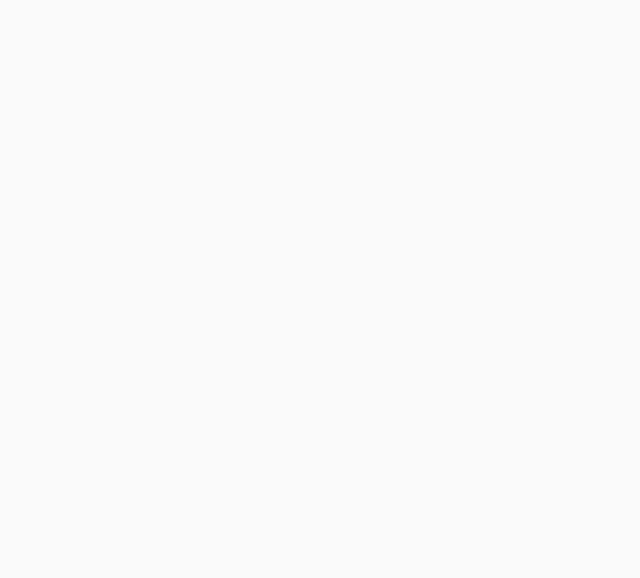
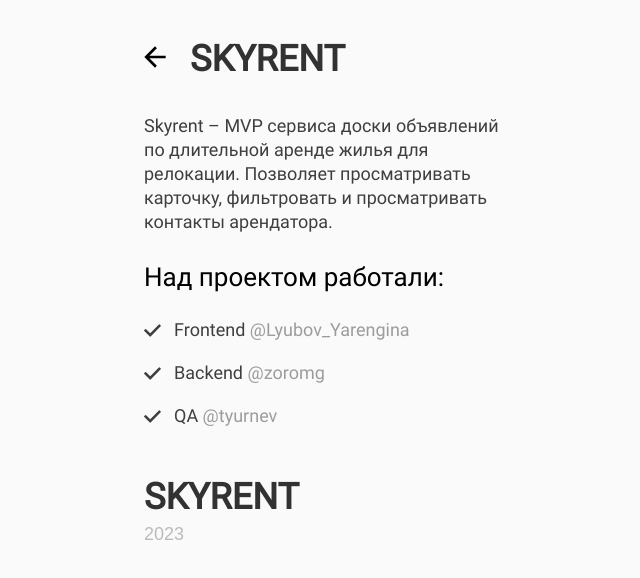
Before and after one commit to Yarengina/Skyrent, a React (Create React App) app: page /about in a window 1280 px wide. Before the commit this address had no page. Shown: the top 578 px of the page, without its empty margins (310-950 px from the left). Built offline with nearby package versions, Linux system fonts and the light colour scheme.

Commit message:
modified Filter and added AboutPage

```diff
--- a/src/components/Filter/index.jsx
+++ b/src/components/Filter/index.jsx
@@ -1,20 +1,48 @@
+import { useState } from 'react'
 import Button from '../Ui/Button'
 import DownArrow from '../Icons/DownArrow'
 import classes from './index.module.css'
 
 const Filter = () => {
+  const [minPrice, setMinPrice] = useState('')
+  const [maxPrice, setMaxPrice] = useState('')
+
+  const handleMinPriceChange = ({ target: { value } }) => {
+    if (/^\d*$/.test(value)) {
+      setMinPrice(value ? Number(value).toString() : '')
+    }
+  }
+
+  const handleMaxPriceChange = ({ target: { value } }) => {
+    if (/^\d*$/.test(value)) {
+      setMaxPrice(value ? Number(value).toString() : '')
+    }
+  }
+
   return (
     <div className={classes.formWrapper}>
       <form className={classes.form}>
-        <button className={classes.select} type="button">
+        <button className={classes.btnSelect} type="button">
           <span>Страна и город</span>
           <DownArrow />
         </button>
         <div className={classes.inputsWrapper}>
-          <input className={classes.input} placeholder="Цена от" />
-          <input className={classes.input} placeholder="Цена до" />
+          <input
+            className={classes.input}
+            placeholder="Цена от"
+            onChange={handleMinPriceChange}
+            value={minPrice}
+          />
+          <input
+            className={classes.input}
+            placeholder="Цена до"
+            onChange={handleMaxPriceChange}
+            value={maxPrice}
+          />
         </div>
-        <Button className={classes.btn} type="submit">Подобрать</Button>
+        <Button className={classes.btnSubmit} type="submit">
+          Подобрать
+        </Button>
       </form>
     </div>
   )
--- a/src/components/Filter/index.module.css
+++ b/src/components/Filter/index.module.css
@@ -14,7 +14,7 @@
   border-radius: 4px;
 }
 
-.select {
+.btnSelect {
   display: flex;
   justify-content: space-between;
   align-items: center;
@@ -74,6 +74,6 @@
   }
 }
 
-.btn {
+.btnSubmit {
   width: 323px;
 }
--- /dev/null
+++ b/src/components/LogoBack/index.jsx
@@ -0,0 +1,23 @@
+import { useNavigate } from 'react-router-dom'
+import Logo from '../Ui/Logo'
+import BackArrow from '../Icons/BackArrow'
+import classes from './index.module.css'
+
+const LogoBack = () => {
+  const navigate = useNavigate()
+
+  const handleBack = () => {
+    navigate(-1)
+  }
+
+  return (
+    <div className={classes.wrapper}>
+      <div className={classes.back} onClick={handleBack}>
+        <BackArrow />
+      </div>
+      <Logo />
+    </div>
+  )
+}
+
+export default LogoBack
--- /dev/null
+++ b/src/components/LogoBack/index.module.css
@@ -0,0 +1,10 @@
+.wrapper {
+  display: flex;
+  align-items: center;
+  margin-bottom: 34px;
+}
+
+.back {
+  margin-right: 24px;
+  cursor: pointer;
+}
--- /dev/null
+++ b/src/pages/AboutPage/index.jsx
@@ -0,0 +1,58 @@
+import PageWrapper from '../../components/PageWrapper'
+import LogoBack from '../../components/LogoBack'
+import TickIcon from '../../components/Icons/TickIcon'
+import classes from './index.module.css'
+
+const AboutPage = () => {
+  return (
+    <PageWrapper>
+      <LogoBack />
+      <p className={classes.description}>
+        Skyrent – MVP сервиса доски объявлений по длительной аренде жилья для
+        релокации. Позволяет просматривать карточку, фильтровать и просматривать
+        контакты арендатора.
+      </p>
+      <h4 className={classes.title}>Над проектом работали:</h4>
+      <ul className={classes.list}>
+        <li className={classes.collaborator}>
+          <TickIcon />
+          <span className={classes.name}>Frontend&nbsp;</span>
+          <a
+            href="https://github.com/Yarengina"
+            target="_blank"
+            rel="noreferrer"
+            className={classes.link}
+          >
+            @Lyubov_Yarengina
+          </a>
+        </li>
+        <li className={classes.collaborator}>
+          <TickIcon />
+          <span className={classes.name}>Backend&nbsp;</span>
+          <a
+            href="https://github.com/gmoroz"
+            target="_blank"
+            rel="noreferrer"
+            className={classes.link}
+          >
+            @zoromg
+          </a>
+        </li>
+        <li className={classes.collaborator}>
+          <TickIcon />
+          <span className={classes.name}>QA&nbsp;</span>
+          <a
+            href="https://t.me/tyurnev"
+            target="_blank"
+            rel="noreferrer"
+            className={classes.link}
+          >
+            @tyurnev
+          </a>
+        </li>
+      </ul>
+    </PageWrapper>
+  )
+}
+
+export default AboutPage
--- /dev/null
+++ b/src/pages/AboutPage/index.module.css
@@ -0,0 +1,59 @@
+.description {
+  font-style: normal;
+  font-weight: 400;
+  font-size: 18px;
+  line-height: 24px;
+  color: #000000;
+  opacity: 0.75;
+  margin: 0;
+  margin-bottom: 28px;
+}
+
+.title {
+  font-style: normal;
+  font-weight: 500;
+  font-size: 26px;
+  line-height: 30px;
+  color: #000000;
+  margin: 0;
+  margin-bottom: 25px;
+}
+
+.list {
+  list-style: none;
+  padding: 0;
+  margin: 0;
+  margin-bottom: 30px;
+}
+
+.collaborator {
+  display: flex;
+  align-items: center;
+  font-style: normal;
+  font-weight: 400;
+  font-size: 18px;
+  line-height: 26px;
+  color: #000000;
+  margin-bottom: 17px;
+  opacity: 0.75;
+}
+
+.name {
+  margin-left: 13px;
+}
+
+.link,
+.link:active {
+  font-style: normal;
+  font-weight: 400;
+  font-size: 18px;
+  line-height: 1.33;
+  color: #000000;
+  opacity: 0.5;
+  text-decoration: none;
+  transition: color 0.15s;
+}
+
+.link:hover {
+  opacity: 0.75;
+}
--- a/src/pages/CardPage/index.jsx
+++ b/src/pages/CardPage/index.jsx
@@ -1,7 +1,6 @@
-import { Link, useParams } from 'react-router-dom'
+import { useParams } from 'react-router-dom'
 import PageWrapper from '../../components/PageWrapper'
-import Logo from '../../components/Ui/Logo'
-import BackArrow from '../../components/Icons/BackArrow'
+import LogoBack from '../../components/LogoBack'
 import CardImage from '../../components/CardImage'
 import Button from '../../components/Ui/Button'
 import TickIcon from '../../components/Icons/TickIcon'
@@ -18,12 +17,7 @@ const CardPage = () => {
 
   return (
     <PageWrapper>
-      <div className={classes.nav}>
-        <Link to="/" className={classes.back}>
-          <BackArrow />
-        </Link>
-        <Logo />
-      </div>
+      <LogoBack />
       <h3 className={classes.location}>
         {country} → {city}
       </h3>
--- a/src/pages/CardPage/index.module.css
+++ b/src/pages/CardPage/index.module.css
@@ -1,14 +1,3 @@
-.nav {
-  display: flex;
-  align-items: center;
-  margin-bottom: 34px;
-}
-
-.back {
-  margin-right: 24px;
-  cursor: pointer;
-}
-
 .location {
   font-style: normal;
   font-weight: 500;
--- a/src/pages/MainPage/index.jsx
+++ b/src/pages/MainPage/index.jsx
@@ -19,7 +19,7 @@ const MainPage = () => {
     <PageWrapper>
       <nav className={classes.nav}>
         <Logo />
-        <Link to="/" className={classes.link}>
+        <Link to="/about" className={classes.link}>
           <p>О проекте</p>
         </Link>
       </nav>
--- a/src/routes/index.jsx
+++ b/src/routes/index.jsx
@@ -1,12 +1,14 @@
 import { Routes, Route } from 'react-router-dom'
 import MainPage from '../pages/MainPage'
 import CardPage from '../pages/CardPage'
+import AboutPage from '../pages/AboutPage'
 
 const AppRoutes = () => {
   return (
     <Routes>
       <Route path="/" element={<MainPage />} />
       <Route path="/card/:id" element={<CardPage />} />
+      <Route path="/about" element={<AboutPage />} />
     </Routes>
   )
 }
```
